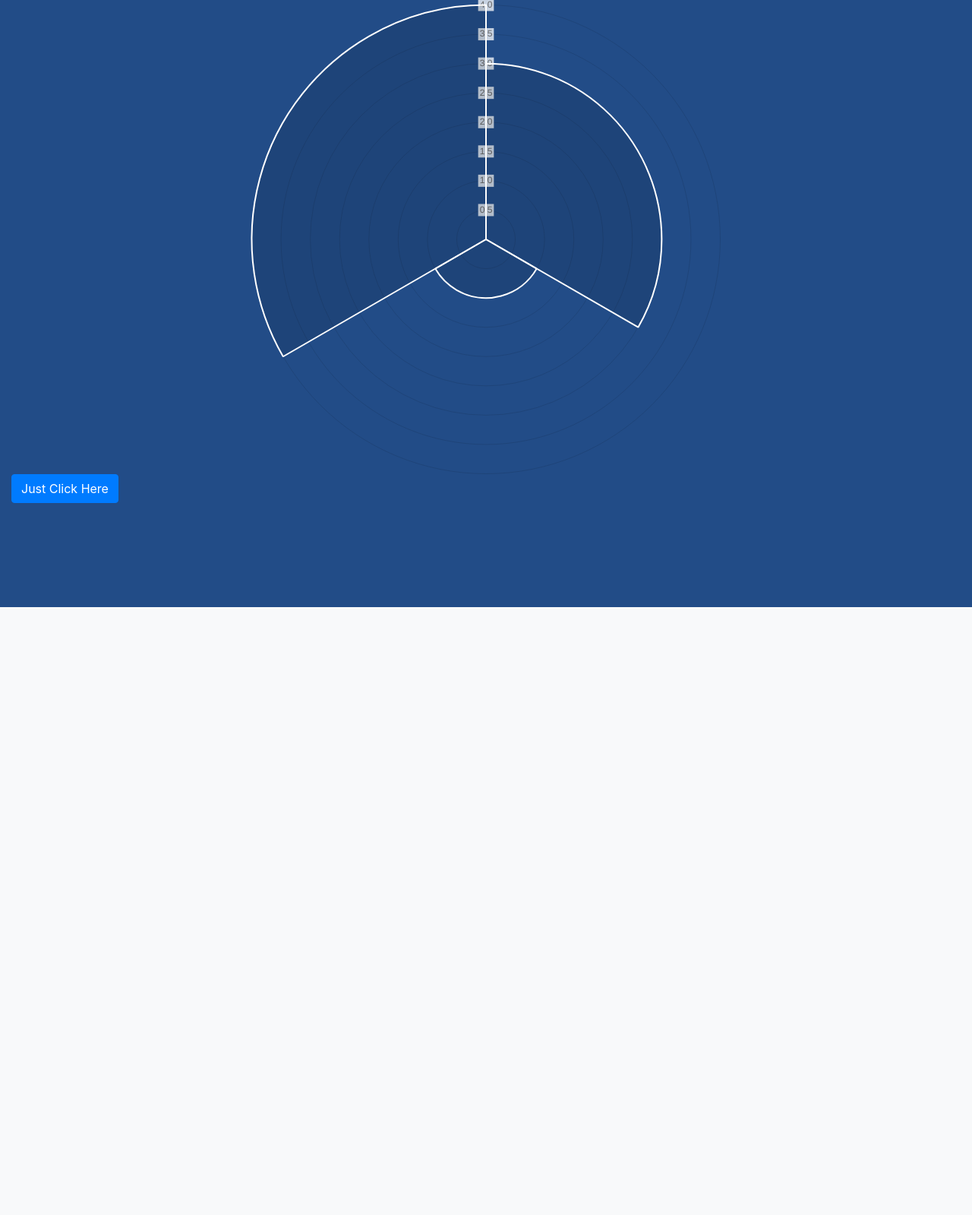
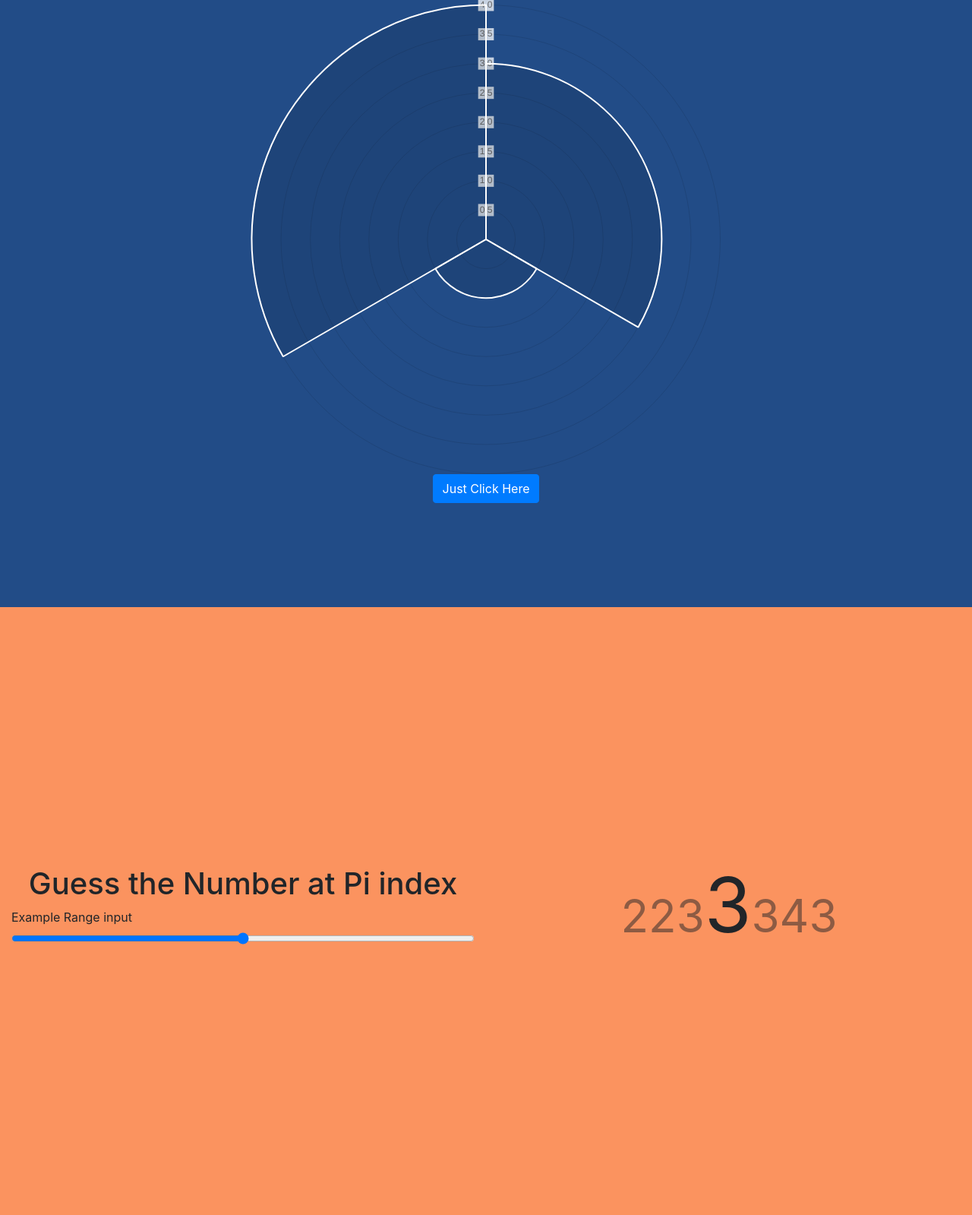
Before and after one commit to UruchimaW/Pi-Visualization-Web-App, a Python web app: template templates/main.html in a window 1280 px wide. Shown: the part 2457-4056 px from the top of the page at 76% size. Before the commit the page ends 3256 px from the top, so only its background shows below. Run offline with Jinja, Linux system fonts and the light colour scheme; the template is opened without the code that fills it, so the values that code supplies are empty; some libraries are stand-ins or nearby versions.

Commit message:
Adding New Guessing Feature
Begin adding structure for new number guessing game

```diff
--- a/templates/main.html
+++ b/templates/main.html
@@ -33,19 +33,17 @@
     </nav>
 
     <div class="container-fluid" style="background:black;height:100vh;">
-      <!-- <video autoplay muted loop id="myVideo" style="height:100vh;opacity:.5;">
-        <source src="apple.mp4" type="video/mp4">
-    </video> -->
       <div class="row" style="height:100vh;">
         <div class="col align-self-center" data-aos="fade" data-aos-duration="1400" style="text-align:center;color:white;">
+          <!-- <h1 style="font-size:65vw;z-index:-1000000000000000000000000;">3.14</h1> -->
         <h1> Time to see some Pi. </h1>
         </div>
       </div>
     </div>
 
-<div id="piBackground" class="container-fluid" style="background:white;">
+<div id="piBackground" class="container-fluid" style="background:white;overflow:hidden;">
   <div class="row" style="height:100vh;">
-    <div class="col align-self-center" data-aos="fade-up" data-aos="fade-out" style="text-align:center;" id="trigger-right">
+    <div class="col align-self-center"  data-aos="fade-up" data-aos="fade-out" style="text-align:center;" id="trigger-right">
       <h1 id="pi_numbers" class="text-break" style="font-size:2.7;">This is Pi like you've seen it before.</h1>
     </div>
   </div>
@@ -96,13 +94,41 @@
     </div>
   </div>
 
-  <div class="row">
-    <div class="col" style="text-align:left;">
+  <div class="row align-items-end">
+    <div class="col" style="text-align:center;">
       <button type="button" id="polarAdder" class="btn btn-primary">Just Click Here</button>
     </div>
   </div>
 </div>
 
+<!-- Will add functionality to guess a number of Pi at a certain range -->
+<div class="container-fluid" style="background:rgb(251, 147, 95);">
+  <div class="row" style="height:100vh">
+    <div class="col align-self-center">
+      <div class="row">
+        <div class="col align-self-center">
+          <h1 style="text-align:center;">Guess the Number at Pi index </h1>
+        </div>
+      </div>
+      <div class="row">
+        <div class="col">
+          <form>
+            <div class="form-group">
+              <label for="formControlRange">Example Range input</label>
+              <input type="range" class="form-control-range" id="formControlRange">
+            </div>
+          </form>
+        </div>
+      </div>
+    </div>
+    <div class="col align-self-center">
+
+      <p style="text-align:center;"><span style="font-size:60px;opacity:.5">223</span><span style="font-size:100px;">3</span><span style="font-size:60px;opacity:.5">343</span>
+      </p>
+
+    </div>
+  </div>
+</div>
 <!-- Begin Script Libraries -->
 <script> var ctx = document.getElementById('myChart').getContext('2d');
 var chart = new Chart(ctx, {
```
